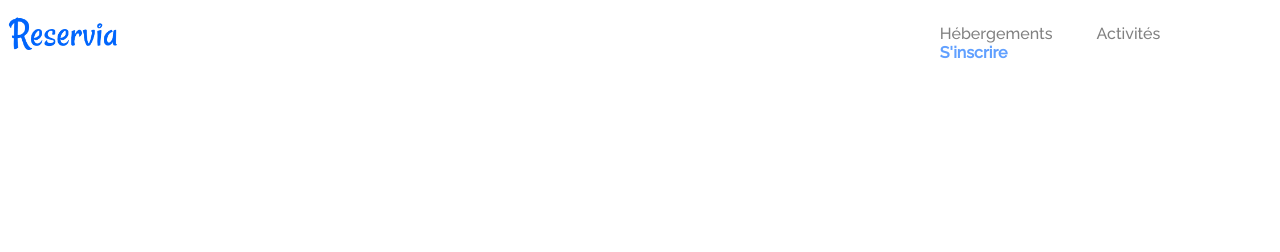
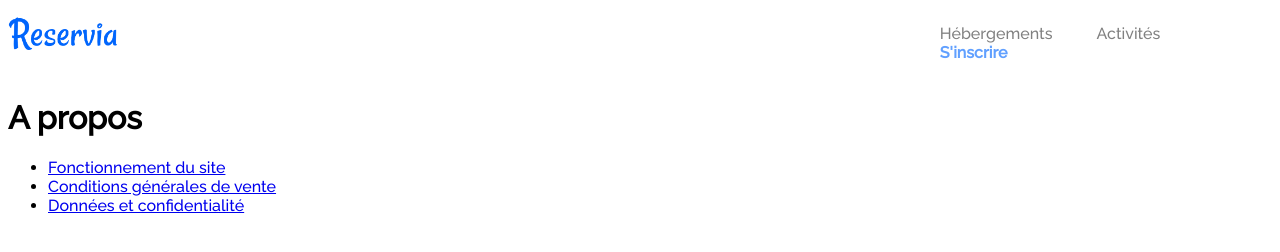
Before and after one commit to jege59/reservia, a plain HTML site: page index.html in a window 1280 px wide. Drawn offline with Linux system fonts and the light colour scheme.

Commit message:
footer terminer

```diff
--- a/index.html
+++ b/index.html
@@ -25,5 +25,19 @@
             </div>
         </div>
     </header>
+    <footer>
+        <div id="conteneur2">
+            <div class="element1">
+                <h1>A propos</h1>
+                <div id="menu2">
+                    <ul id="menu2">
+                        <li><a href="#" title="Hebergemnts">Fonctionnement du site</a></li>
+                        <li><a href="#" title="Activites">Conditions générales de vente</a></li>
+                        <li><a href="#" title="Activites">Données et confidentialité</a></li>
+                    </ul>
+                </div>
+            </div>
+        </div>
+    </footer>
 </body>
 </html>
```
